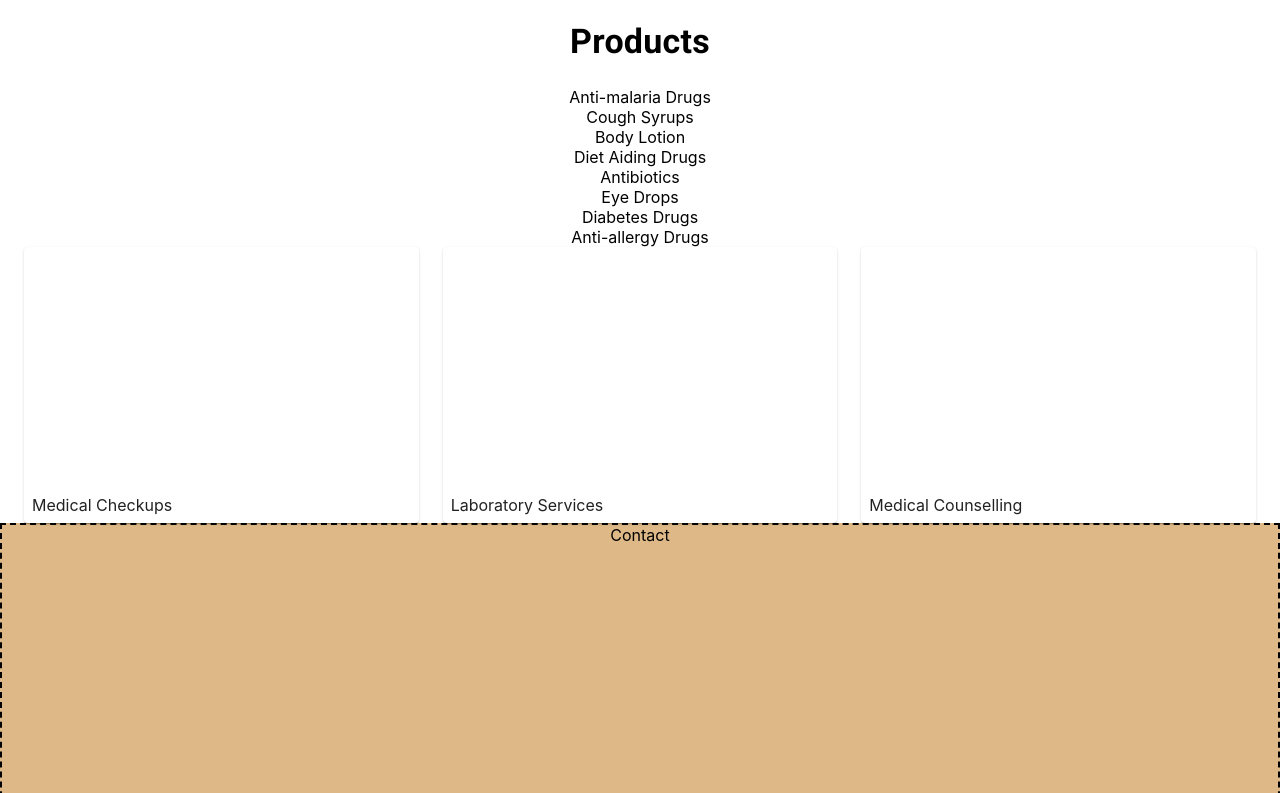
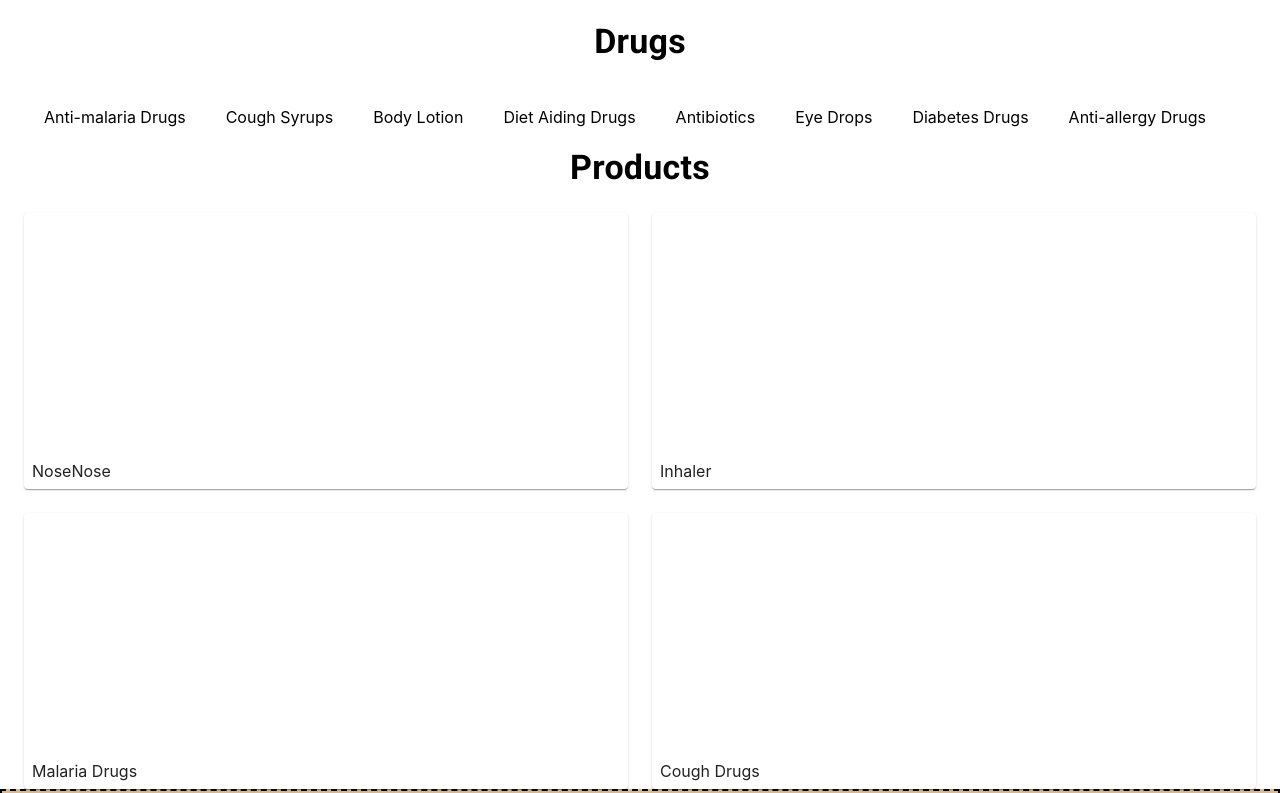
Before and after one commit to Darc99/healthy-pharma, a React (Create React App) app: page / in a window 1280 px wide. Shown: the part 1703-2496 px from the top of the page. Built offline with nearby package versions, Linux system fonts and the light colour scheme.

Commit message:
adding products

```diff
--- a/src/App.css
+++ b/src/App.css
@@ -1,7 +1,3 @@
 .App {
   text-align: center;
 }
-
-.drugs {
-  text-decoration-style: none;
-}
--- /dev/null
+++ b/src/components/Drugs/Drugs.css
@@ -0,0 +1,25 @@
+/* .drugs {
+    text-decoration-style: none;
+  }
+
+  .drugs-container {
+    display: grid;
+    grid-template-columns: 1fr 1fr 1fr;
+    grid-gap: 10px;
+
+  } */
+
+.drug-list {
+  width: 100%;
+  margin: 0;
+  padding: 0;
+  list-style-type: none;
+
+}
+
+.drug-list-item {
+  padding: 20px;
+  background: white;
+  display: flex;
+  float: left;
+}
--- a/src/components/Drugs/Drugs.jsx
+++ b/src/components/Drugs/Drugs.jsx
@@ -1,18 +1,19 @@
 import React, { Component } from 'react';
+import './Drugs.css';
 
 class Drugs extends Component {
 
   render() {
     console.log(this.props.drugs)
     return (
-      <div>
+      <ol className='drug-list'>
         {this.props.drugs.map((drug) => (
-          <div key={drug.id} >
-            <span>{drug.img}</span>
-            <span className='drugs'>{drug.name}</span>
-          </div>
+          <li className='drug-list-item'  key={drug.id} >
+            <div>{drug.img}</div>
+            <div className='drugs'>{drug.name}</div>
+          </li>
         ))}
-      </div>
+      </ol>
     )
   }
 }
--- a/src/pages/Products/Products.jsx
+++ b/src/pages/Products/Products.jsx
@@ -6,22 +6,25 @@ import { makeStyles } from '@material-ui/core/styles';
 import Container from '@material-ui/core/Container';
 import Grid from '@material-ui/core/Grid';
 import Typography from '@material-ui/core/Typography';
-import { Card, CardMedia, CardContent, CardActionArea, Paper, Box, CardActions } from '@material-ui/core';
+import { Card, CardMedia, CardActionArea, CardActions } from '@material-ui/core';
 const drugs = [
   {
     id: 1,
     name: 'Anti-malaria Drugs',
     img: '',
+    flex: 'start'
   },
   {
     id: 2,
     name: 'Cough Syrups',
-    img: ''
+    img: '',
+    flex: 'center'
   },
   {
     id: 3,
     name: 'Body Lotion',
-    img: ''
+    img: '' ,
+    flex: 'end'
   },
   {
     id: 4,
@@ -51,10 +54,10 @@ const drugs = [
 ]
 // CardActions
 const useStyles = makeStyles((theme) => ({
-  serviceSection: {
+  productSection: {
     paddingTop: theme.spacing(3)
   },
-  serviceTitle: {
+  productTitle: {
     //float:"left",
     fontWeight: 800,
     paddingBottom: theme.spacing(3)
@@ -64,6 +67,9 @@ const useStyles = makeStyles((theme) => ({
   },
   media: {
     height: 240
+  },
+  btn: {
+    float: "right"
   }
 }));
 
@@ -73,13 +79,16 @@ function Products() {
 
       <div>
 
-        <Container maxWidth="lg" className={classes.serviceSection}>
-            <Typography variant="h4" className={classes.serviceTitle}>
+        <Container maxWidth="lg" className={classes.productSection}>
+            <Typography variant="h4" className={classes.productTitle}>
+              Drugs
+            </Typography>
+            <Drugs drugs={drugs} />
+            <Typography variant="h4" className={classes.productTitle}>
               Products
             </Typography>
-            <Drugs drugs={drugs} />
             <Grid container spacing={3}>
-              <Grid item xs={12} sm={4} md={4}>
+              <Grid item xs={12} sm={6} md={6}>
                 <Card className={classes.card}>
                   <CardActionArea>
                     <CardMedia
@@ -87,20 +96,18 @@ function Products() {
                       image=""
                       title=""
                     />
-                    {/* <CardContent>
-                      <Typography gutterBottom variant="h5" component="h2">
-                        Original
-                      </Typography>
-                      <Typography variant="body2" color="textSecondary" component="p">
-                         Our drugs are made using only the finest of technologies
-                      </Typography>
-                    </CardContent> */}
                   </CardActionArea>
-                  <CardActions>Medical Checkups</CardActions>
+                  <CardActions>
+                    <span>
+                      <span>Nose</span>
+                      <span>Nose</span>
+                    </span>
+                  </CardActions>
+
                 </Card>
               </Grid>
 
-              <Grid item xs={12} sm={4} md={4}>
+              <Grid item xs={12} sm={6} md={6}>
                 <Card className={classes.card}>
                     <CardActionArea>
                       <CardMedia
@@ -108,20 +115,12 @@ function Products() {
                         image=""
                         title=""
                       />
-                      {/* <CardContent>
-                        <Typography gutterBottom variant="h5" component="h2">
-                          Professional
-                        </Typography>
-                        <Typography variant="body2" color="textSecondary" component="p">
-                        Our staff holds some of the most sort after professionals on the planet
-                        </Typography>
-                      </CardContent> */}
                     </CardActionArea>
-                    <CardActions>Laboratory Services</CardActions>
+                    <CardActions>Inhaler</CardActions>
                   </Card>
               </Grid>
 
-              <Grid item xs={12} sm={4} md={4}>
+              <Grid item xs={12} sm={6} md={6}>
                 <Card className={classes.card}>
                   <CardActionArea>
                     <CardMedia
@@ -129,16 +128,21 @@ function Products() {
                       image=""
                       title=""
                     />
-                    {/* <CardContent>
-                      <Typography gutterBottom variant="h5" component="h2">
-                        Safe
-                      </Typography>
-                      <Typography variant="body2" color="textSecondary" component="p">
-                      Our drugs are made with saftey in mind. We assure no side effects will ensue upon using drugs from us.
-                      </Typography>
-                    </CardContent> */}
                   </CardActionArea>
-                  <CardActions>Medical Counselling</CardActions>
+                  <CardActions>Malaria Drugs</CardActions>
+                </Card>
+              </Grid>
+
+              <Grid item xs={12} sm={6} md={6}>
+                <Card className={classes.card}>
+                  <CardActionArea>
+                    <CardMedia
+                      className={classes.media}
+                      image=""
+                      title=""
+                    />
+                  </CardActionArea>
+                  <CardActions>Cough Drugs</CardActions>
                 </Card>
               </Grid>
 
```
